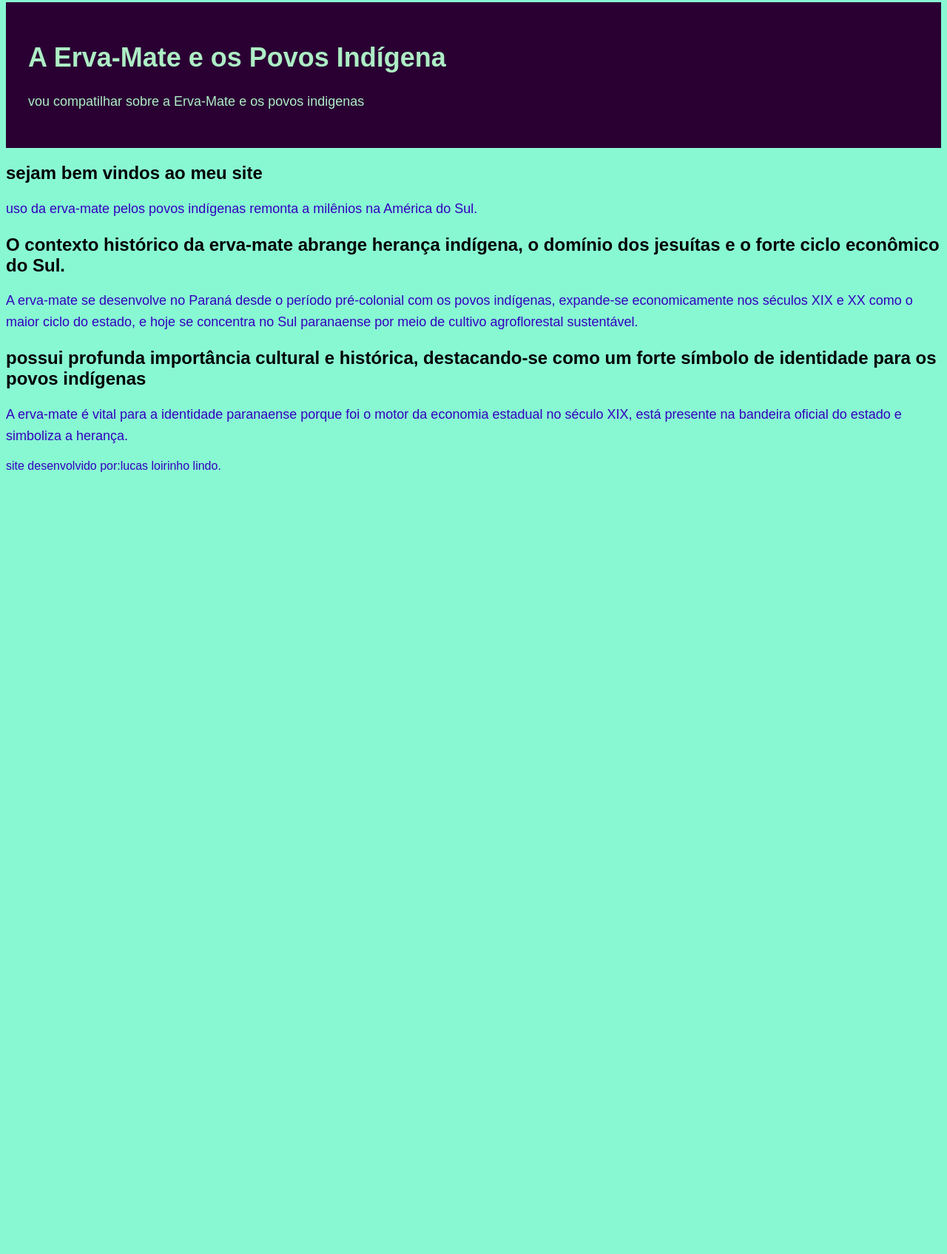
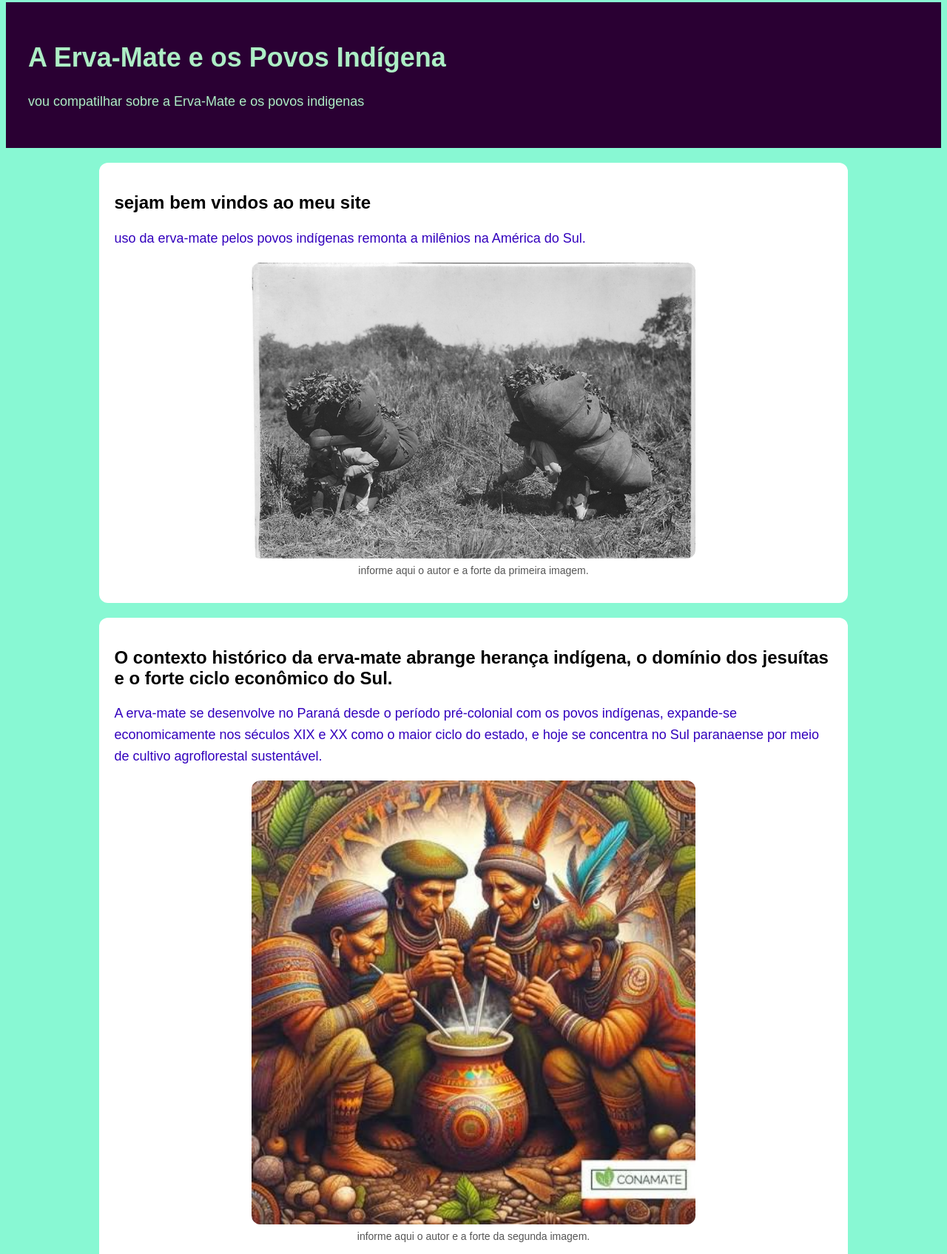
Before and after one commit to lucascarvalhosilva06-dotcom/arte.paranaense, a plain HTML site: page index.html in a window 1280 px wide. Shown: the part 5-1700 px from the top of the page at 74% size. Before the commit the page ends 800 px from the top, so only its background shows below. Drawn offline with Linux system fonts and the light colour scheme.

Commit message:
atualizei o codigo

```diff
--- a/index.html
+++ b/index.html
@@ -1,12 +1,12 @@
 <!DOCTYPE html>
 <html lang="pt-br">
+
 <head>
     <meta charset="UTF-8">
     <meta name="viewport" content="width=device-width, initial-scale=1.0">
     <title>erva mate e os povos indigenas</title>
     <link rel="stylesheet" href="style.css">
-</head>
-<body>
+    </headr>
     <header>
         <h1>A Erva-Mate e os Povos Indígena</h1>
 
@@ -15,20 +15,48 @@
     <main>
         <section>
             <h2>sejam bem vindos ao meu site</h2>
-            <p> uso da erva-mate pelos povos indígenas remonta a milênios na América do Sul. </P>
+            <p> uso da erva-mate pelos povos indígenas remonta a milênios na América do Sul.  </p>
+            <figure>
+                <img src="imagem_1.jpg" alt="descreva aqui o que a aparece na imagem ">
+                <figcaption>
+                    informe aqui o autor e a forte da primeira imagem.
+                </figcaption>
+            </figure>
+
+
+
         </section>
         <section>
-            <h2>O contexto histórico da erva-mate abrange herança indígena, o domínio dos jesuítas e o forte ciclo econômico do Sul. </h2>
-            <p>A erva-mate se desenvolve no Paraná desde o período pré-colonial com os povos indígenas, expande-se economicamente nos séculos XIX e XX como o maior ciclo do estado, e hoje se concentra no Sul paranaense por meio de cultivo agroflorestal sustentável.
-         </section>
-         <section>
-         <h2>possui profunda importância cultural e histórica, destacando-se como um forte símbolo de identidade para os povos indígenas</h2>
-         <p>A erva-mate é vital para a identidade paranaense porque foi o motor da economia estadual no século XIX, está presente na bandeira oficial do estado e simboliza a herança.<p>
-         </section>
+            <h2>O contexto histórico da erva-mate abrange herança indígena, o domínio dos jesuítas e o forte ciclo
+                econômico do Sul. </h2>
+            <p>A erva-mate se desenvolve no Paraná desde o período pré-colonial com os povos indígenas, expande-se
+                economicamente nos séculos XIX e XX como o maior ciclo do estado, e hoje se concentra no Sul paranaense
+                por meio de cultivo agroflorestal sustentável.</p>
+                 <figure>
+                <img src="imagem_2.jpg" alt="descreva aqui o que a aparece na imagem ">
+                <figcaption>
+                    informe aqui o autor e a forte da segunda imagem.
+                </figcaption>
+            </figure>
+        </section>
+        <section>
+            <h2>possui profunda importância cultural e histórica, destacando-se como um forte símbolo de identidade para
+                os povos indígenas</h2>
+            <p>A erva-mate é vital para a identidade paranaense porque foi o motor da economia estadual no século XIX,
+                está presente na bandeira oficial do estado e simboliza a herança.
+            <p>
+                 <figure>
+                <img src="imagem_3.jpg" alt="descreva aqui o que a aparece na imagem ">
+                <figcaption>
+                    informe aqui o autor e a forte da terceira  imagem.
+                </figcaption>
+            </figure>
+        </section>
 
     </main>
     <footer>
         site desenvolvido por:lucas loirinho lindo.
+        <P>:1 c </P>
     </footer>
-</body>
-</html>
+    </body>
+    </html>
--- a/style.css
+++ b/style.css
@@ -19,3 +19,26 @@ h2{
     font-size: 18px;
     line-height: 1.6;
    }
+   main {
+    width: 80%;
+    margin: auto;
+   }
+   section{
+    background-color: white;
+    margin: 20px 0 ;
+    padding: 20px;
+    border-radius: 12px;
+   }
+   img {
+    width: 100%;
+    max-width: 600px;
+    display: block;
+    margin: auto;
+    border-radius: 12px;
+   }
+   figcaption {
+    text-align: center;
+    font-size: 14px;
+    color: #555555;
+    margin-top: 8px;
+   }
```
